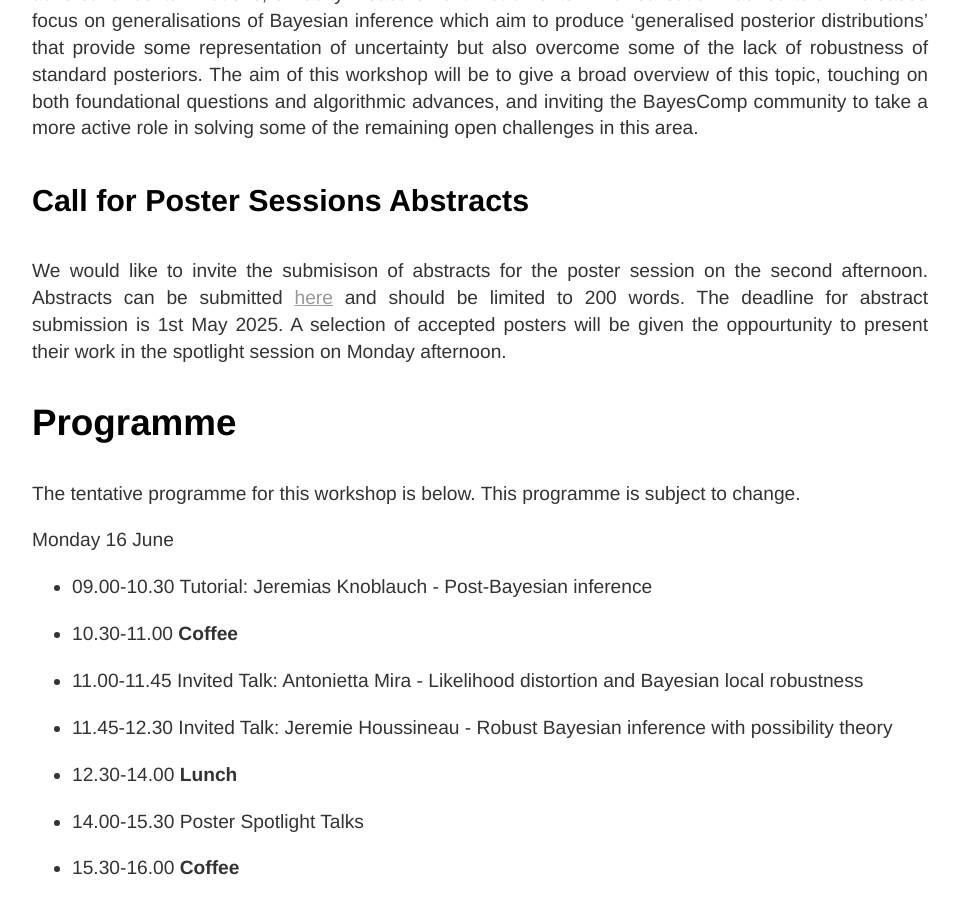
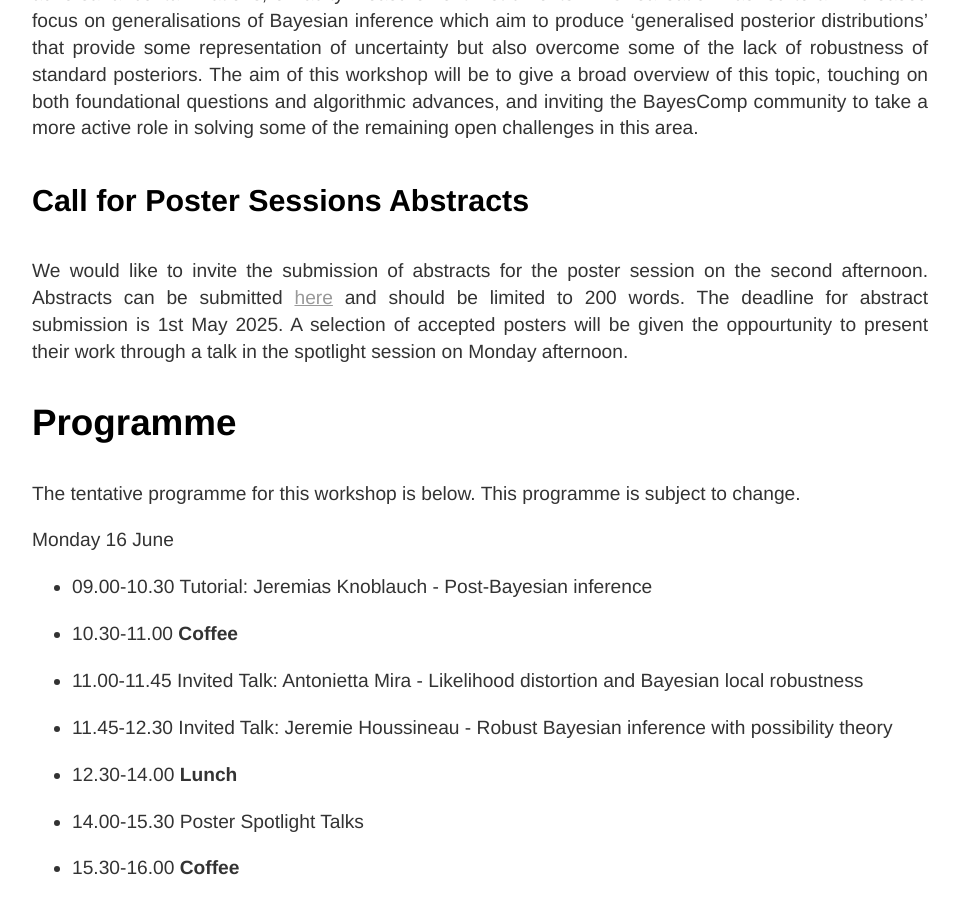
Before and after one commit to postbayes/BayesMisspecificationSatellite, a Jekyll site: the page index.html, which Jekyll copies as it is, in a window 1280 px wide and 900 px high, scrolled down 709 px. Shown: the whole window, without its empty margins (160-1119 px from the left). Built offline with Jekyll 4.4.1, drawn with Linux system fonts in a browser that asks for light colours.

Commit message:
Update index.html

```diff
--- a/index.html
+++ b/index.html
@@ -62,7 +62,7 @@
 <div class="blurb">
 
 <h4> Call for Poster Sessions Abstracts </h4>
-<p> We would like to invite the submisison of abstracts for the poster session on the second afternoon. Abstracts can be submitted <a href="https://forms.gle/PtXz5YR5iLNiAULJ7">here</a> and should be limited to 200 words. The deadline for abstract submission is 1st May 2025. A selection of accepted posters will be given the oppourtunity to present their work in the spotlight session on Monday afternoon.
+<p> We would like to invite the submission of abstracts for the poster session on the second afternoon. Abstracts can be submitted <a href="https://forms.gle/PtXz5YR5iLNiAULJ7">here</a> and should be limited to 200 words. The deadline for abstract submission is 1st May 2025. A selection of accepted posters will be given the oppourtunity to present their work through a talk in the spotlight session on Monday afternoon.
 </p>
 
 
```
